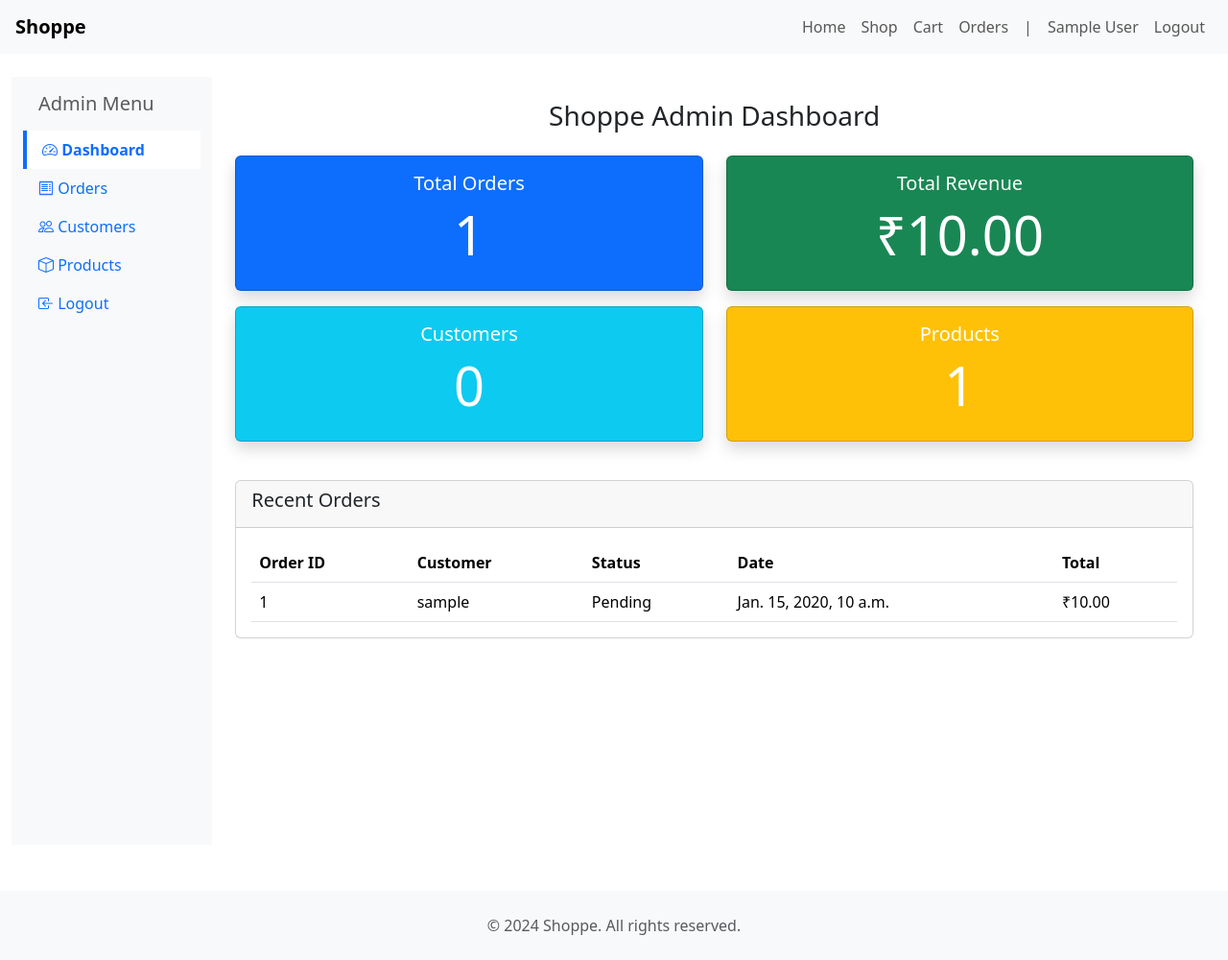
After one commit to faslkp/shoppe, a Django app: page /admin/dashboard/ in a window 1280 px wide. The commit adds this page. Shown: the whole page at 96% size. Run offline with Django 5.2, Linux system fonts and the light colour scheme; a user stored in the database is signed in; tables that the repository leaves empty hold one stand-in row (values such as "Sample post").

Commit message:
Admin pages added

```diff
--- /dev/null
+++ b/adminpanel/urls.py
@@ -0,0 +1,16 @@
+from django.urls import path
+
+from users.views import admin_login, admin_logout
+from adminpanel.views import dashboard, admin_404, orders, customers, products
+
+app_name = 'adminpanel'
+
+urlpatterns = [
+    path('login/', admin_login, name='login'),
+    path('logout/', admin_logout, name='logout'),
+    path('dashboard/', dashboard, name='dashboard'),
+    path('orders/', orders, name='orders'),
+    path('customers/', customers, name='customers'),
+    path('products/', products, name='products'),
+    path('404/', admin_404, name='admin_404'),
+]
--- /dev/null
+++ b/adminpanel/views.py
@@ -0,0 +1,52 @@
+from django.shortcuts import render
+from django.contrib.auth.decorators import login_required, user_passes_test
+
+from orders.models import Order
+from users.models import User
+from shop.models import Product
+from django.db.models import Sum
+
+
+@login_required(login_url='adminpanel:login')
+@user_passes_test(lambda user: user.is_staff, login_url='adminpanel:admin_404', redirect_field_name=None)
+def dashboard(request):
+    total_orders = Order.objects.count()
+    total_revenue = Order.objects.aggregate(Sum('total_amount'))['total_amount__sum']
+    total_customers = User.objects.filter(is_staff=False).count()
+    total_products = Product.objects.count()
+    recent_orders = Order.objects.order_by('-created_at')[:5]
+    context = {
+        'total_orders': total_orders,
+        'total_revenue': total_revenue,
+        'total_customers': total_customers,
+        'total_products': total_products,
+        'recent_orders': recent_orders,
+    }
+    return render(request, 'adminpanel/dashboard.html', context)
+
+
+def orders(request):
+    orders = Order.objects.all()
+    context = {
+        'orders': orders,
+    }
+    return render(request, 'adminpanel/orders.html', context)
+
+def customers(request):
+    customers = User.objects.filter(is_staff=False)
+    context = {
+        'customers': customers,
+    }
+    return render(request, 'adminpanel/customers.html', context)
+
+
+def products(request):
+    products = Product.objects.all()
+    context = {
+        'products': products,
+    }
+    return render(request, 'adminpanel/products.html', context)
+
+
+def admin_404(request):
+    return render(request, 'adminpanel/admin_404.html', status=404)
--- a/config/urls.py
+++ b/config/urls.py
@@ -4,10 +4,11 @@ from django.conf import settings
 from django.conf.urls.static import static
 
 urlpatterns = [
-    path('admin/', admin.site.urls),
+    path('superadmin/', admin.site.urls),
+    path('', include('shop.urls', namespace='shop')),
     path('users/', include('users.urls', namespace='users')),
-    path('', include('shop.urls', namespace='shop')),
     path('orders/', include('orders.urls', namespace='orders')),
+    path('admin/', include('adminpanel.urls', namespace='adminpanel')),
 ]
 
 if settings.DEBUG:
--- /dev/null
+++ b/templates/adminpanel/adminbase.html
@@ -0,0 +1,50 @@
+{% extends 'base.html' %}
+
+{% block title %}Admin Panel | Shoppe{% endblock %}
+
+{% block content %}
+<div class="container-fluid">
+    <div class="row">
+        <!-- Sidebar -->
+        <nav id="sidebarMenu" class="col-md-2 col-lg-2 d-md-block bg-light sidebar collapse min-vh-100" style="min-height: 100vh;">
+            <div class="position-sticky pt-3">
+                <h5 class="sidebar-heading px-3 mb-3 text-muted">Admin Menu</h5>
+                <ul class="nav flex-column">
+                    <li class="nav-item">
+                        <a class="nav-link {% if request.resolver_match.url_name == 'dashboard' %}active fw-bold text-primary bg-white border-start border-4 border-primary{% endif %}" href="{% url 'adminpanel:dashboard' %}">
+                            <i class="bi bi-speedometer2"></i> Dashboard
+                        </a>
+                    </li>
+                    <li class="nav-item">
+                        <a class="nav-link {% if request.resolver_match.url_name == 'orders' %}active fw-bold text-primary bg-white border-start border-4 border-primary{% endif %}" href="{% url 'adminpanel:orders' %}">
+                            <i class="bi bi-receipt"></i> Orders
+                        </a>
+                    </li>
+                    <li class="nav-item">
+                        <a class="nav-link {% if request.resolver_match.url_name == 'customers' %}active fw-bold text-primary bg-white border-start border-4 border-primary{% endif %}" href="{% url 'adminpanel:customers' %}">
+                            <i class="bi bi-people"></i> Customers
+                        </a>
+                    </li>
+                    <li class="nav-item">
+                        <a class="nav-link {% if request.resolver_match.url_name == 'products' %}active fw-bold text-primary bg-white border-start border-4 border-primary{% endif %}" href="{% url 'adminpanel:products' %}">
+                            <i class="bi bi-box"></i> Products
+                        </a>
+                    </li>
+                    <li class="nav-item">
+                        <a class="nav-link {% if request.resolver_match.url_name == 'logout' %}active fw-bold text-primary bg-white border-start border-4 border-primary{% endif %}" href="{% url 'adminpanel:logout' %}">
+                            <i class="bi bi-box-arrow-in-left"></i> Logout
+                        </a>
+                    </li>
+                </ul>
+            </div>
+        </nav>
+
+        <!-- Main content -->
+        <main class="col-md-9 ms-sm-auto col-lg-10 px-md-4 py-4">
+            {% block admin_content %}
+            <!-- Admin content goes here -->
+            {% endblock %}
+        </main>
+    </div>
+</div>
+{% endblock %}
--- /dev/null
+++ b/templates/adminpanel/dashboard.html
@@ -0,0 +1,71 @@
+{% extends 'adminpanel/adminbase.html' %}
+
+{% block title %}Admin Dashboard{% endblock %}
+
+{% block admin_content %}
+<h3 class="mb-4 text-center">Shoppe Admin Dashboard</h3>
+<div class="row">
+    <div class="col-md-6 mb-3">
+        <div class="card text-white bg-primary h-100 shadow">
+            <div class="card-body d-flex flex-column justify-content-center align-items-center">
+                <h5 class="card-title">Total Orders</h5>
+                <h2 class="display-4">{{ total_orders }}</h2>
+            </div>
+        </div>
+    </div>
+    <div class="col-md-6 mb-3">
+        <div class="card text-white bg-success h-100 shadow">
+            <div class="card-body d-flex flex-column justify-content-center align-items-center">
+                <h5 class="card-title">Total Revenue</h5>
+                <h2 class="display-4">₹{{ total_revenue|floatformat:2 }}</h2>
+            </div>
+        </div>
+    </div>
+    <div class="col-md-6 mb-3">
+        <div class="card text-white bg-info h-100 shadow">
+            <div class="card-body d-flex flex-column justify-content-center align-items-center">
+                <h5 class="card-title">Customers</h5>
+                <h2 class="display-4">{{ total_customers }}</h2>
+            </div>
+        </div>
+    </div>
+    <div class="col-md-6 mb-3">
+        <div class="card text-white bg-warning h-100 shadow">
+            <div class="card-body d-flex flex-column justify-content-center align-items-center">
+                <h5 class="card-title">Products</h5>
+                <h2 class="display-4">{{ total_products }}</h2>
+            </div>
+        </div>
+    </div>
+</div>
+
+<div class="card mt-4">
+    <div class="card-header">
+        <h5>Recent Orders</h5>
+    </div>
+    <div class="card-body">
+        <table class="table mb-0">
+            <thead>
+                <tr>
+                    <th>Order ID</th>
+                    <th>Customer</th>
+                    <th>Status</th>
+                    <th>Date</th>
+                    <th>Total</th>
+                </tr>
+            </thead>
+            <tbody>
+                {% for order in recent_orders %}
+                <tr>
+                    <td>{{ order.id }}</td>
+                    <td>{{ order.user.username }}</td>
+                    <td>{{ order.get_status_display }}</td>
+                    <td>{{ order.created_at }}</td>
+                    <td>₹{{ order.total_amount }}</td>
+                </tr>
+                {% endfor %}
+            </tbody>
+        </table>
+    </div>
+</div>
+{% endblock %}
--- a/templates/base.html
+++ b/templates/base.html
@@ -65,7 +65,7 @@
         </div>
     </nav>
 
-    <main class="container mb-5">
+    <main class="container-fluid mb-5">
         {% if messages %}
             <div class="row mb-3">
                 <div class="col-12">
```
Also changed, not shown: templates/adminpanel/admin_404.html (added, +16 -0 lines), templates/adminpanel/customers.html (added, +39 -0 lines), templates/adminpanel/orders.html (added, +39 -0 lines), templates/adminpanel/products.html (added, +41 -0 lines), users/views.py (+21 -0 lines), adminpanel/__init__.py (added).
